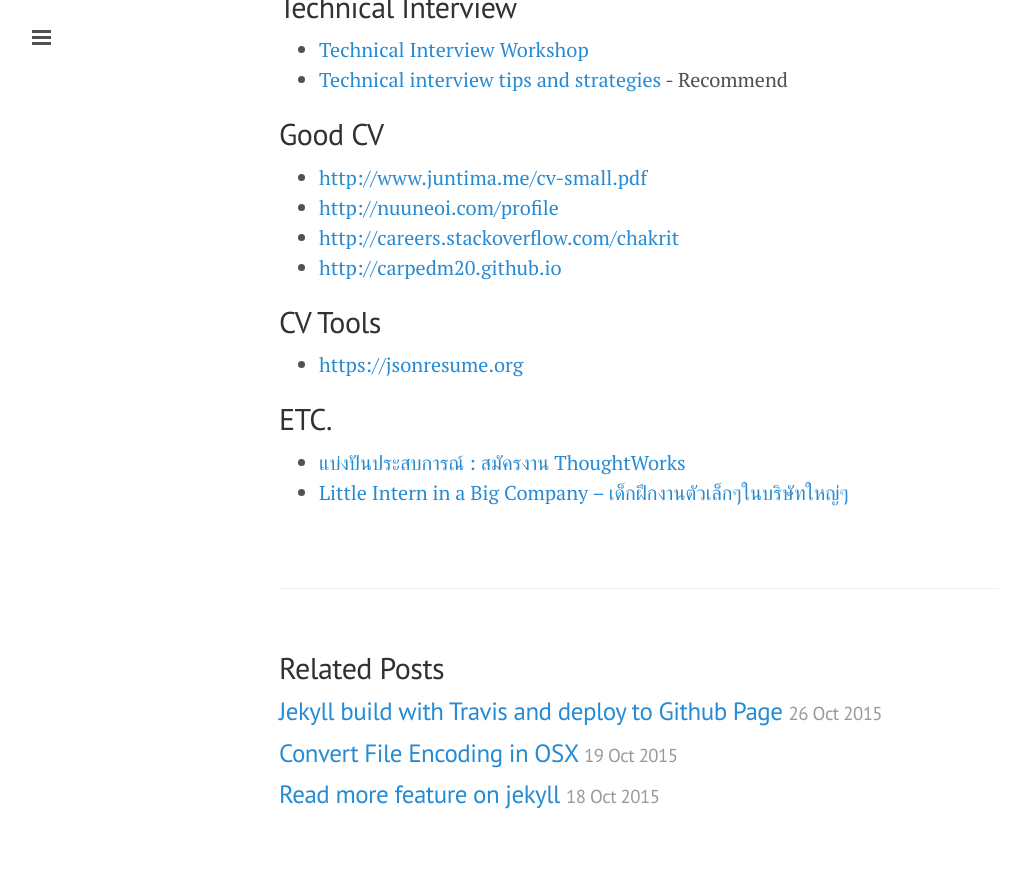
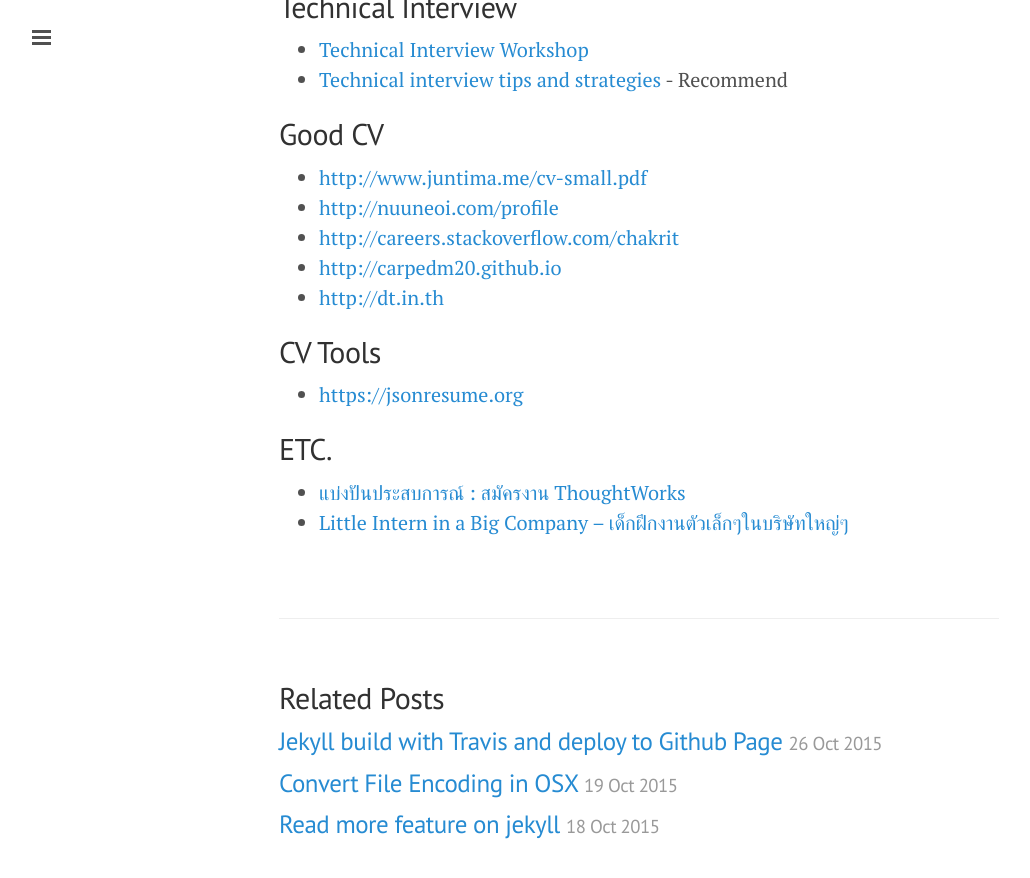
Before and after one commit to ibotdotout/ibotdotout.github.io, a Jekyll site: the page built from _posts/2015-10-21-get-job.md, in a window 1280 px wide and 900 px high, scrolled down 3419 px. Shown: the top 878 px of the window, without its empty margins (1-1031 px from the left). Built offline with Jekyll 4.4.1, drawn with Linux system fonts in a browser that asks for light colours; nearby versions of some CDN libraries; Markdown is read by kramdown in place of the engine named in the settings.

Commit message:
update dtinth profile

```diff
--- a/_posts/2015-10-21-get-job.md
+++ b/_posts/2015-10-21-get-job.md
@@ -97,6 +97,7 @@ excerpt: รวมบทความ เทคนิคต่างๆ เกี
 - <http://nuuneoi.com/profile>
 - <http://careers.stackoverflow.com/chakrit>
 - <http://carpedm20.github.io>
+- <http://dt.in.th>
 
 ## CV Tools
 - <https://jsonresume.org>
```
